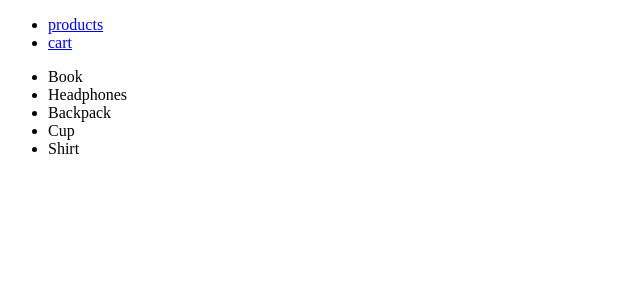
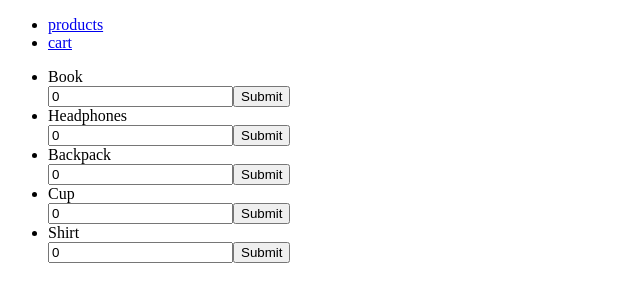
Before and after one commit to w314/reactStore, a React (Vite) app: page / in a window 1280 px wide. Shown: the top 302 px of the page, without its empty margins (0-640 px from the left). Built offline with nearby package versions, Linux system fonts and the light colour scheme.

Commit message:
feat: Add AddToCart component with form that passes entered quantity to parent component

```diff
--- a/src/ProductContext.tsx
+++ b/src/ProductContext.tsx
@@ -85,7 +85,6 @@ const ProductsProvider = ({children}:{children:React.ReactNode}) => {
         // the json() method returns a second promise
         // that parses the HTTP body text as JSON
         .then(response => {
-          console.log(`Response: \n ${response}`)
           return response.json()
         })
         // use the data received to set products
--- /dev/null
+++ b/src/components/AddToCart.tsx
@@ -0,0 +1,43 @@
+import React from 'react'
+// import useRef
+import { useRef } from 'react'
+
+// add updateQuantity as prop to be received from parent component
+// will be used to pass value from child component to parent
+const AddToCart: React.FunctionComponent<({updateQuantity:(quantity:number) => void})>
+ = ({updateQuantity}) => {
+
+  let quantity = 0
+  // create reference to quantity input field
+  const quantityInput = useRef<HTMLInputElement>(null)
+
+  const submitForm = (event:React.FormEvent) => {
+    // call preventDefault() to avoid page rerendering
+    event.preventDefault()
+
+    if(quantityInput.current){
+      // get quantity entered in input field
+      const quantity = parseInt(quantityInput.current.value, 10)
+      console.log(`Quantity in child AddToCart after form submission: ${quantity}`)
+      // pass data to parent component, by calling the method provided as prop
+      updateQuantity(quantity)
+    }
+  }
+
+  return (
+    // set onSubmit event to submitForm method
+    <form onSubmit={submitForm}>
+      <input type="number"
+        name="quantity"
+        id="quantity"
+        // use ref property to connect input field to quantityInput variable
+        ref={quantityInput}
+        // set daefault value to quantity variable
+        defaultValue={quantity}
+      />
+      <button type='submit'>Submit</button>
+    </form>
+  )
+}
+
+export default AddToCart
--- a/src/components/ProductList.tsx
+++ b/src/components/ProductList.tsx
@@ -2,15 +2,21 @@ import React from 'react'
 // import useContext to use context to get products
 import { useContext } from 'react'
 import { ProductContext } from '../ProductContext'
-// import Product component
+// import child components
 import Product from './Product'
-
+import AddToCart from './AddToCart'
 
 export default function ProductList() {
 
   // use object desturcturing
   // to get products from context
   const { state } = useContext(ProductContext)
+
+  // create function to update quantity
+  // pass it later to child component to get updated quantity value
+  const updateQuantity = (quantity:number) => {
+    console.log(`Quantity in ProductList component: ${quantity}`)
+  }
 
   return (
     // if we have products
@@ -22,11 +28,17 @@ export default function ProductList() {
         {/* to avoid error if products is null */}
         {state.products.map(product => {
           return (
-            // set key for each iteration
-            // for this example as name is uniuq it will suffice
-            // use child component (Product) to display product name
-            // set product property to product to send data to child component
-            <li key={product.name}><Product product={product}></Product></li>
+            <li key={product.id}>
+              {/* set key for each iteration
+                for this example as name is uniuq it will suffice
+                use child component Product to display product name
+                set product property to product to send data to child component */}
+                <Product product={product}></Product>
+                {/* set updateQuantity prop in child component to updateQuantity
+                  function defined here, this will allow child component
+                  to pass data (the updated quantity) to the parent compenent */}
+                <AddToCart updateQuantity={updateQuantity}></AddToCart>
+            </li>
           )
         })}
       </ul>
```
Also changed, not shown: 1 other file (tests, documents, lock files or other folders).
